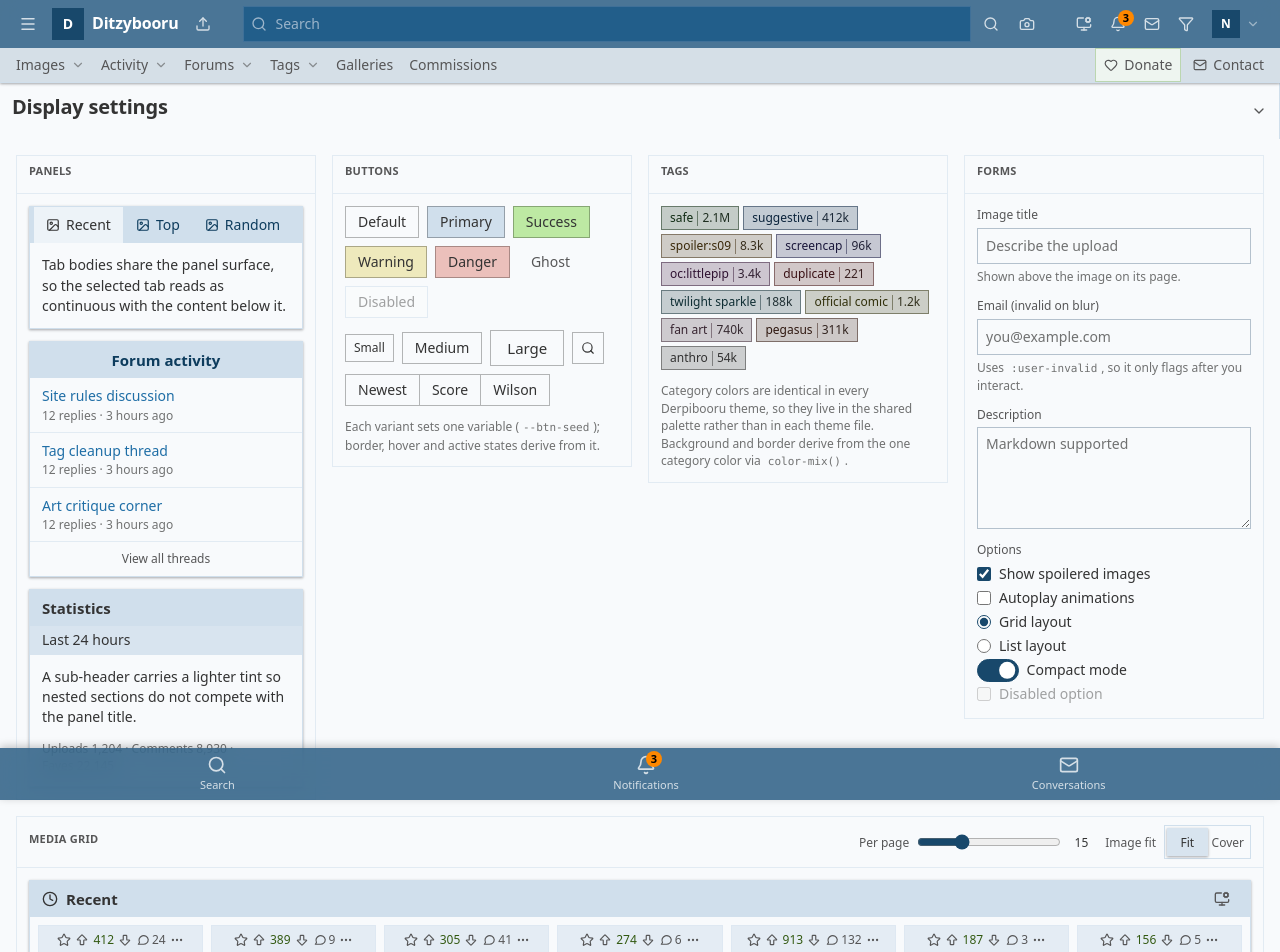
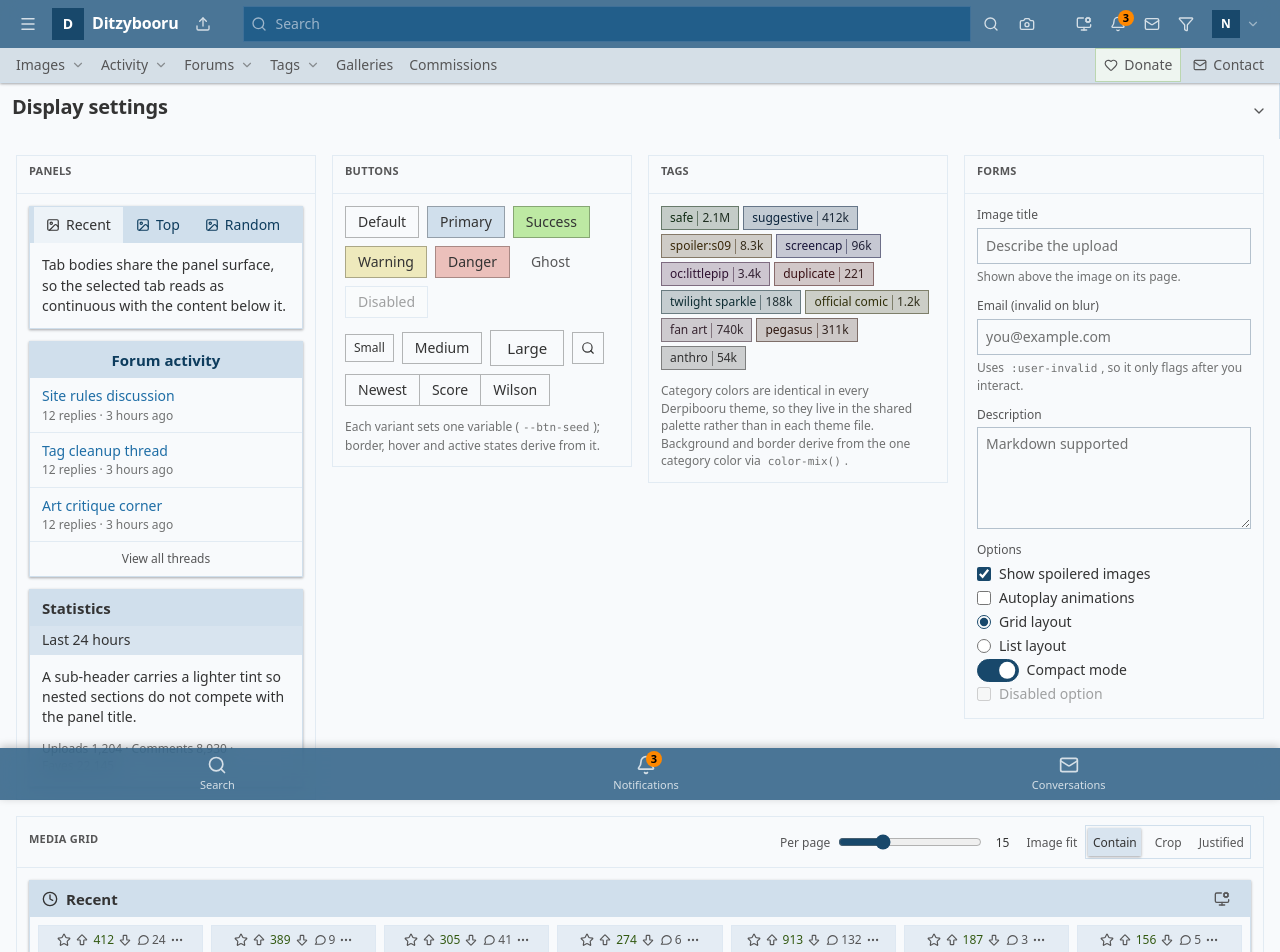
Before and after one commit to MareStare/ditzybooru, a React (Vite) app in the folder frontend/: page /settings/display in a window 1280 px wide. Shown: the top 952 px of the page. Built offline with nearby package versions, Linux system fonts and the light colour scheme; grey boxes are pictures that could not be loaded.

Commit message:
Add opt-in experimental "Justified" image fit mode

```diff
--- a/frontend/index.html
+++ b/frontend/index.html
@@ -53,7 +53,7 @@
       })();
 
       // The per-component settings, applied pre-paint for the same reason. Keep
-      // in sync with `componentSettingProperties` in `lib/componentSettings.ts`.
+      // in sync with `componentSettingAttributes` in `lib/componentSettings.ts`.
       (() => {
         let saved;
         try {
@@ -63,8 +63,8 @@
         }
         if (typeof saved !== 'object' || saved === null) return;
 
-        if (saved.mediaFit === 'cover' || saved.mediaFit === 'fit') {
-          document.documentElement.style.setProperty('--media-fit', saved.mediaFit === 'cover' ? 'cover' : 'contain');
+        if (saved.mediaFit === 'crop' || saved.mediaFit === 'contain' || saved.mediaFit === 'justified') {
+          document.documentElement.setAttribute('data-media-fit', saved.mediaFit);
         }
       })();
     </script>
--- a/frontend/src/components/home/MediaBox.tsx
+++ b/frontend/src/components/home/MediaBox.tsx
@@ -1,4 +1,5 @@
 import { useEffect, useRef, useState } from 'react';
+import type { CSSProperties } from 'react';
 import { Link } from '@tanstack/react-router';
 import { ArrowBigDown, ArrowBigUp, EyeOff, FolderPlus, Link2, MoreHorizontal, Star } from 'lucide-react';
 
@@ -182,7 +183,12 @@
   const interaction = useImageInteraction(image);
 
   return (
-    <article className={cn('media-box', className)}>
+    /* The aspect ratio is what the justified layout sizes the card by; the
+     * square layouts ignore it. */
+    <article
+      className={cn('media-box', className)}
+      style={{ '--media-aspect': image.width / image.height } as CSSProperties}
+    >
       <div className="media-box-bar">
         <InteractionButton
           modifier="media-action--fave"
--- a/frontend/src/components/home/MediaGrid.tsx
+++ b/frontend/src/components/home/MediaGrid.tsx
@@ -104,6 +104,9 @@
         {shown.map(image => (
           <MediaBox key={image.id} image={image} />
         ))}
+
+        {/* Soaks up the justified layout's last-row slack; see `MediaGrid.css`. */}
+        <span className="media-grid__filler" />
       </div>
 
       <footer className="media-grid__footer">
--- a/frontend/src/components/home/MediaThumb.css
+++ b/frontend/src/components/home/MediaThumb.css
@@ -16,6 +16,14 @@
   background-color: var(--surface-sunken);
 }
 
+/* The justified layout sizes the card by the image's own ratio, so the thumb
+ * takes that ratio rather than a square — its height is then whatever the row's
+ * scale factor made the card's width. `--media-box-aspect` is the ratio with
+ * the interaction bar's floor already applied; see `MediaGrid.css`. */
+:root[data-media-fit='justified'] .media-grid .media-thumb {
+  aspect-ratio: var(--media-box-aspect);
+}
+
 .media-thumb__image {
   position: absolute;
   inset: 0;
@@ -23,10 +31,14 @@
   block-size: 100%;
   /* `contain` by default — a booru thumbnail is the whole image, and cropping a
    * tall comic page to a square hides the part that identifies it. The media
-   * grid's "Image fit" setting writes the other keyword; see
+   * grid's "Image fit" setting is what picks the other keyword; see
    * `lib/componentSettings.ts`. */
-  object-fit: var(--media-fit, contain);
+  object-fit: contain;
   transition: scale calc(var(--duration) * 1.3) var(--ease-out);
+}
+
+:root[data-media-fit='crop'] .media-thumb__image {
+  object-fit: cover;
 }
 
 .media-thumb:hover .media-thumb__image {
--- a/frontend/src/components/ui/Segmented.tsx
+++ b/frontend/src/components/ui/Segmented.tsx
@@ -10,6 +10,8 @@
   value: TValue;
   /** The accessible name. Also the visible one unless `preview` is given. */
   label: string;
+  /** What the stop does, for its tooltip — a label like "Crop" cannot say it. */
+  description?: string;
   /** Drawn in place of the label — a corner, a line weight, an `Aa`. */
   preview?: ReactNode;
 }
@@ -56,17 +58,20 @@
       <span className="segmented__thumb" style={{ '--segment-index': Math.max(index, 0) } as CSSProperties} />
       {options.map(option => {
         const isDefault = changed && option.value === defaultValue;
+        // Always named explicitly: a stop showing only a preview has no text to
+        // be named by, and one that is the default has more to say than the
+        // text it does show. The description rides along in the name rather
+        // than in `title` alone, which assistive tech drops next to a label.
+        const name = isDefault ? `${option.label} (default)` : option.label;
+        const title = option.description === undefined ? name : `${name} — ${option.description}`;
         return (
           <button
             key={String(option.value)}
             type="button"
             role="radio"
             aria-checked={option.value === value}
-            // Always named explicitly: a stop showing only a preview has no text
-            // to be named by, and one that is the default has more to say than
-            // the text it does show.
-            title={isDefault ? `${option.label} (default)` : option.label}
-            aria-label={isDefault ? `${option.label} (default)` : option.label}
+            title={title}
+            aria-label={title}
             className="segmented__option"
             onClick={() => {
               onChange(option.value);
--- a/frontend/src/lib/componentSettings.ts
+++ b/frontend/src/lib/componentSettings.ts
@@ -7,16 +7,17 @@
  * scoped to a single component, offered on that component's card in
  * `/settings/display` rather than in the header's display menu.
  *
- * They still travel as custom properties on `:root`, because that is what lets
- * a setting reach every instance of the component without threading a prop
+ * They still travel as attributes on `:root`, because that is what lets a
+ * setting reach every instance of the component without threading a prop
  * through the pages that render it.
  *
  * Applied pre-paint by the inline script in `index.html`, which must be kept in
- * sync with {@link componentSettingProperties}.
+ * sync with {@link componentSettingAttributes}.
  */
 
-/** How a thumbnail fills its media box. */
-export type MediaFit = 'fit' | 'cover';
+/** How a thumbnail fills its media box; each mode is described on its own stop
+ *  in {@link MEDIA_GRID_SETTING_CONTROLS}. */
+export type MediaFit = 'contain' | 'crop' | 'justified';
 
 export interface ComponentSettings {
   mediaPerPage: number;
@@ -27,7 +28,7 @@
   mediaPerPage: 15,
   // The whole image, letterboxed: a booru thumbnail identifies the upload, and
   // cropping a tall comic page to a square hides the part that does it.
-  mediaFit: 'fit',
+  mediaFit: 'contain',
 };
 
 interface BaseSettingControl<TKey extends keyof ComponentSettings> {
@@ -39,7 +40,7 @@
 /** A handful of named values, drawn as a segmented track. */
 interface StopsSettingControl<TKey extends keyof ComponentSettings> extends BaseSettingControl<TKey> {
   widget: 'segmented';
-  options: Array<{ value: ComponentSettings[TKey]; label: string }>;
+  options: Array<{ value: ComponentSettings[TKey]; label: string; description?: string }>;
 }
 
 /** A number out of a range, drawn as a slider. */
@@ -68,8 +69,13 @@
     label: 'Image fit',
     widget: 'segmented',
     options: [
-      { value: 'fit', label: 'Fit' },
-      { value: 'cover', label: 'Cover' },
+      { value: 'contain', label: 'Contain', description: 'The whole image, letterboxed into a square cell.' },
+      { value: 'crop', label: 'Crop', description: 'The image cropped to fill a square cell.' },
+      {
+        value: 'justified',
+        label: 'Justified',
+        description: "Whole images at their own shape, in rows stretched to the panel's width.",
+      },
     ],
   },
 ];
@@ -80,14 +86,15 @@
 const STORAGE_KEY = 'component-settings';
 
 /**
- * The custom properties a set of settings writes on `:root`.
+ * The attributes a set of settings writes on `:root`.
  *
- * `--media-fit` is an `object-fit` keyword, so the mapping from the setting's
- * plain-English value happens here rather than in the stylesheet.
+ * An attribute rather than a custom property because "justified" is a layout
+ * mode, not a value: it swaps the grid for a flex row wrap, which no single
+ * property can carry.
  */
-export function componentSettingProperties(settings: ComponentSettings): Record<string, string> {
+export function componentSettingAttributes(settings: ComponentSettings): Record<string, string> {
   return {
-    '--media-fit': settings.mediaFit === 'cover' ? 'cover' : 'contain',
+    'data-media-fit': settings.mediaFit,
   };
 }
 
@@ -152,8 +159,8 @@
 
 function writeComponentSettings(settings: ComponentSettings): void {
   const root = document.documentElement;
-  for (const [name, value] of Object.entries(componentSettingProperties(settings))) {
-    root.style.setProperty(name, value);
+  for (const [name, value] of Object.entries(componentSettingAttributes(settings))) {
+    root.setAttribute(name, value);
   }
   localStorage.setItem(STORAGE_KEY, JSON.stringify(settings));
 }
```
Also changed, not shown: frontend/src/components/home/MediaGrid.css (+62 -2 lines), 1 other file (tests, documents, lock files or other folders).
